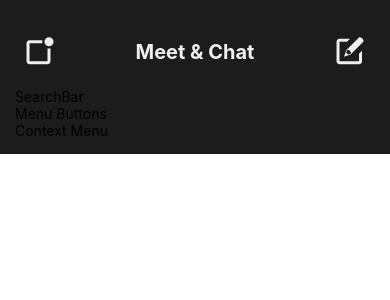
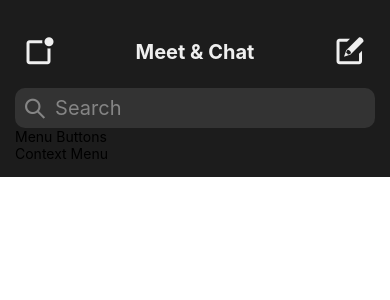
Before and after one commit to n00bNn00b/zoom-clone, a React Native app: screen / in a window 390 px wide. Shown: the top 300 px of the page. Built offline with nearby package versions, Linux system fonts and the light colour scheme.

Commit message:
searchbar component created

```diff
--- a/components/SearchBar.js
+++ b/components/SearchBar.js
@@ -1,9 +1,27 @@
 import React from "react";
-import { View, Text } from "react-native";
+import { View, Text, StyleSheet } from "react-native";
+import Fontisto from "react-native-vector-icons/Fontisto";
 export default function SearchBar() {
   return (
-    <View>
-      <Text>SearchBar</Text>
+    <View style={styles.container}>
+      <Fontisto name="search" size={20} color="#858585" />
+      <Text style={styles.textSearchBar}>Search</Text>
     </View>
   );
 }
+
+const styles = StyleSheet.create({
+  container: {
+    backgroundColor: "#333333",
+    flexDirection: "row",
+    paddingHorizontal: 10,
+    height: 40,
+    alignItems: "center",
+    borderRadius: 10,
+  },
+  textSearchBar: {
+    color: "#858585",
+    paddingLeft: 10,
+    fontSize: 20,
+  },
+});
```
